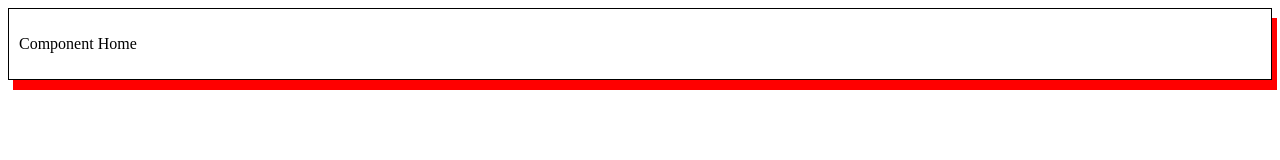
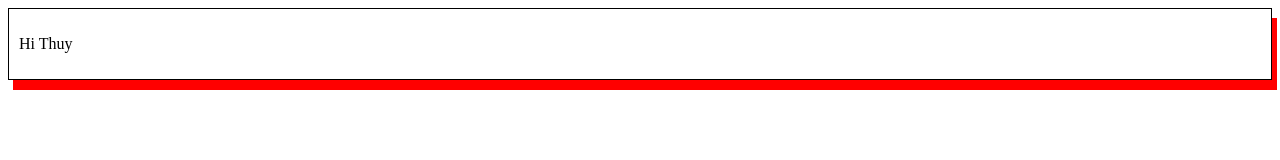
Before and after one commit to thuthuy1901/appAngular, an Angular app: page / in a window 1280 px wide. Shown: the top 160 px of the page. Built offline with nearby package versions, Linux system fonts and the light colour scheme.

Commit message:
DataBinding

```diff
--- a/src/app/home/home.component.html
+++ b/src/app/home/home.component.html
@@ -1,3 +1,3 @@
 <div class="test">
-  <p>Component Home</p>
+  <p>Hi {{ name }}</p>
 </div>
--- a/src/app/home/home.component.ts
+++ b/src/app/home/home.component.ts
@@ -1,10 +1,14 @@
-import { Component } from '@angular/core';
+import { Component, OnInit } from '@angular/core';
 
 @Component({
   selector: 'app-home',
   templateUrl: './home.component.html',
-  styleUrl: './home.component.scss'
+  styleUrl: './home.component.scss',
 })
-export class HomeComponent {
+export class HomeComponent implements OnInit {
+  public name: string = 'Thuy';
 
+  constructor() {}
+
+  ngOnInit(): void {}
 }
```
